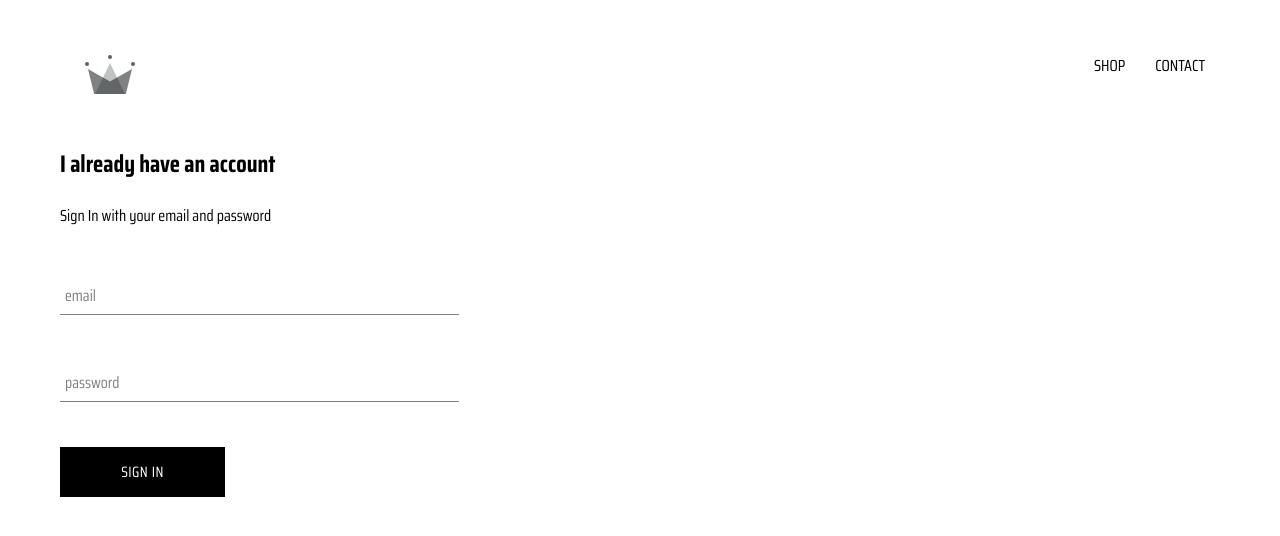
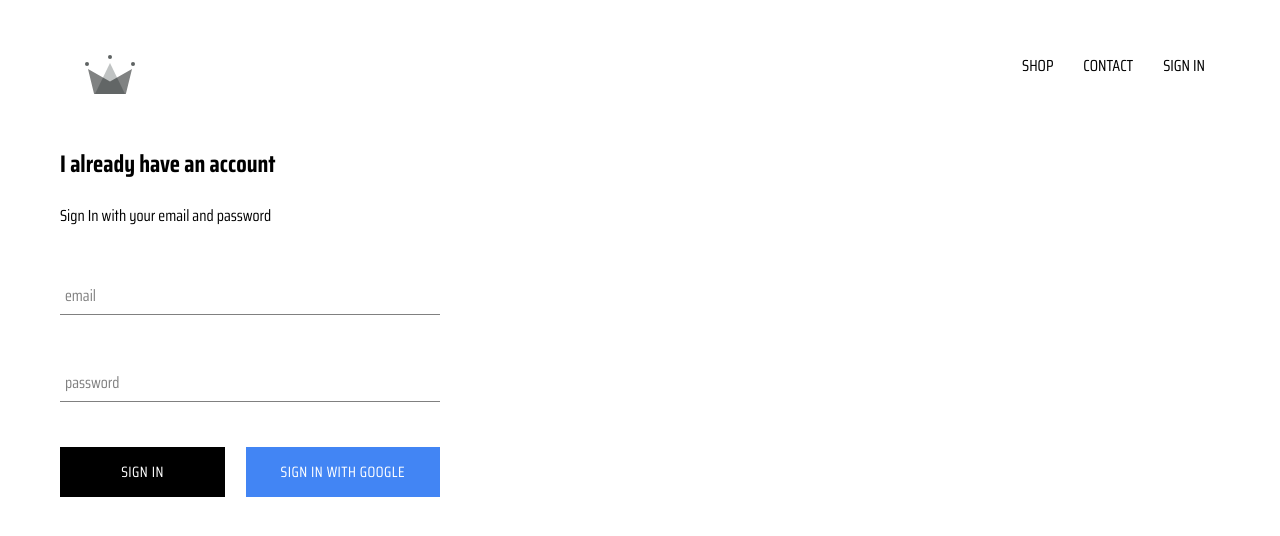
Before and after one commit to B-azeddine/crwn-clothing, a React (Create React App) app: page /signin in a window 1280 px wide. Shown: the top 536 px of the page. Built offline with nearby package versions, Linux system fonts and the light colour scheme; no server answers; a web font is replaced by a local one.

Commit message:
integreted Firbase into the application , created sign page with sign in component and sign in with Google

```diff
--- a/package.json
+++ b/package.json
@@ -4,9 +4,13 @@
   "private": true,
   "dependencies": {
     "@babel/plugin-proposal-private-property-in-object": "^7.21.11",
+    "@firebase/app": "^0.9.14",
+    "@firebase/auth": "^1.0.0",
+    "@firebase/firestore": "^2.4.1",
     "@testing-library/jest-dom": "^5.16.5",
     "@testing-library/react": "^13.4.0",
     "@testing-library/user-event": "^13.5.0",
+    "firebase": "^10.0.0",
     "react": "^18.2.0",
     "react-dom": "^18.2.0",
     "react-router-dom": "^6.14.2",
--- a/src/App.css
+++ b/src/App.css
@@ -3,7 +3,10 @@
   padding: 30px 60px;
 }
 
-a{
+a {
   text-decoration: none;
   color: black;
 }
+* {
+  box-sizing: border-box;
+}
--- a/src/App.js
+++ b/src/App.js
@@ -1,4 +1,4 @@
-import React from "react";
+import React, { Component } from "react";
 import { Route, Routes } from "react-router-dom";
 import "./App.css";
 
@@ -6,11 +6,33 @@
 import ShopPage from "./pages/shop/shop.cpn";
 import SignInAndSignUpPage from "./pages/sign-in-and-sign-up/sign-in-and-sign-up.cpn";
 import Header from "./components/header/header.cpn";
+import { auth } from "./firebase/firebase.utils";
 
-function App() {
+class App extends Component {
+  constructor() {
+    super();
+    this.state = {
+      currentUser: null,
+    };
+  }
+
+  unsubscribeFromAuth = null;
+
+  componentDidMount() {
+    this.unsubscribeFromAuth = auth.onAuthStateChanged((user) => {
+      this.setState({ currentUser: user });
+      console.log("User:", user);
+    });
+  }
+
+  componentWillUnmount() {
+    this.unsubscribeFromAuth();
+  }
+
+  render() {
     return (
       <div>
-      <Header />
+        <Header currentUser={this.state.currentUser} />
         <Routes>
           <Route exact path="/" Component={HomePage} />
           <Route path="/shop" Component={ShopPage} />
@@ -19,5 +41,6 @@
       </div>
     );
   }
+}
 
 export default App;
--- a/src/components/costum-button/costum-button.cpn.jsx
+++ b/src/components/costum-button/costum-button.cpn.jsx
@@ -1,9 +1,12 @@
 import React from "react";
 import "./costum-button.styles.scss";
 
-const CustomButton = ({children, ...otherProps}) =>(
-	<button className="custom-button" {...otherProps}>
-	{children}
-	</button>
-)
+const CustomButton = ({ children, isGoogleSignIn, ...otherProps }) => (
+  <button
+    className={`${isGoogleSignIn ? "google-sign-in" : ""} custom-button `}
+    {...otherProps}
+  >
+    {children}
+  </button>
+);
 export default CustomButton;
--- a/src/components/costum-button/costum-button.styles.scss
+++ b/src/components/costum-button/costum-button.styles.scss
@@ -18,4 +18,13 @@
 		color: black;
 		border: 1px solid black;
 	}
+
+	&.google-sign-in{
+		background-color: #4285f4;
+		color: white;
+		&:hover{
+			background-color: #357ae8;
+			border: none;
+		}
+	}
 }
--- a/src/components/header/header.cpn.jsx
+++ b/src/components/header/header.cpn.jsx
@@ -1,9 +1,12 @@
 import React from "react";
 import { Link } from "react-router-dom";
+
+import { auth } from "../../firebase/firebase.utils";
+
 import "./header.styles.scss";
 import { ReactComponent as Logo } from "../../assets/4.3 crown.svg";
 
-const Header = () => {
+const Header = ({ currentUser }) => {
   return (
     <div className="header">
       <Link className="logo-container" to="/">
@@ -16,6 +19,15 @@
         <Link className="option" to="/shop">
           CONTACT
         </Link>
+        {currentUser ? (
+          <div className="option" onClick={() => auth.signOut()}>
+            SIGN OUT
+          </div>
+        ) : (
+          <Link className="option" to="/signin">
+            SIGN IN
+          </Link>
+        )}
       </div>
     </div>
   );
--- a/src/components/header/header.styles.scss
+++ b/src/components/header/header.styles.scss
@@ -20,6 +20,7 @@
 
 		.option {
 			padding: 10px 15px;
+			cursor: pointer;
 		}
 	}
 }
--- a/src/components/sign-in/sign-in.cpn.jsx
+++ b/src/components/sign-in/sign-in.cpn.jsx
@@ -1,6 +1,9 @@
 import React, { Component } from "react";
+
 import FormInput from "../form-input/form-input.cpn";
 import CustomButton from "../costum-button/costum-button.cpn";
+
+import { signInWithGoogle } from "../../firebase/firebase.utils";
 
 import "./sign-in.styles.scss";
 
@@ -48,7 +51,12 @@
             required
             autoComplete="current-password"
           />
-          <CustomButton type="submit">Sign in</CustomButton>
+          <div className="buttons">
+            <CustomButton type="submit">Sign in</CustomButton>
+            <CustomButton onClick={signInWithGoogle} isGoogleSignIn>
+              {""} Sign in with Google {""}
+            </CustomButton>
+          </div>
         </form>
       </div>
     );
--- a/src/components/sign-in/sign-in.styles.scss
+++ b/src/components/sign-in/sign-in.styles.scss
@@ -1,5 +1,5 @@
 .sign-in {
-	width: 30vw;
+	width: 380px;
 	display: flex;
 	flex-direction: column;
 }
@@ -7,3 +7,8 @@
 .title {
 	margin: 10px 0;
 }
+
+.buttons {
+	display: flex;
+	justify-content: space-between;
+}
--- /dev/null
+++ b/src/firebase/firebase.utils.js
@@ -0,0 +1,24 @@
+import firebase from "firebase/compat/app";
+import "firebase/compat/auth";
+import "firebase/compat/firestore";
+
+const config = {
+  apiKey: "AIzaSyBnO1El7R1aG9P6mk10Oehg3lgMpJ6ps0Q",
+  authDomain: "crwn-clothing-db-96a0d.firebaseapp.com",
+  projectId: "crwn-clothing-db-96a0d",
+  storageBucket: "crwn-clothing-db-96a0d.appspot.com",
+  messagingSenderId: "692189967877",
+  appId: "1:692189967877:web:4d54b32a1ba40def93ce6c",
+  measurementId: "G-PH4PBKVXSP",
+};
+
+firebase.initializeApp(config);
+
+export const auth = firebase.auth();
+export const firestore = firebase.firestore();
+
+const provider = new firebase.auth.GoogleAuthProvider();
+provider.setCustomParameters({ prompt: "select_account" }); // To force Google to show account selection screen every time user logs in, even if they have already signed up with their email
+export const signInWithGoogle = () => auth.signInWithPopup(provider);
+
+export default firebase;
```
Also changed, not shown: 1 other file (tests, documents, lock files or other folders). Lines whose indentation alone changed are shown as unchanged.
